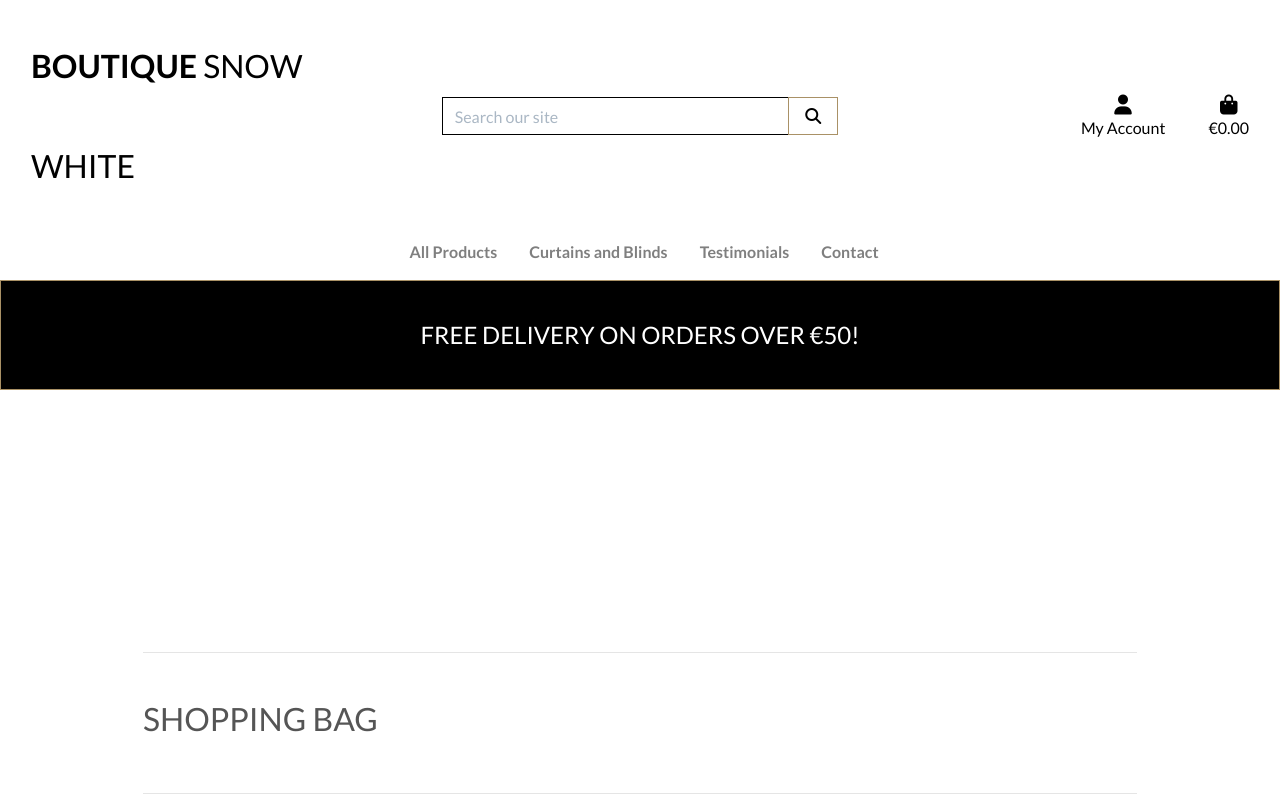
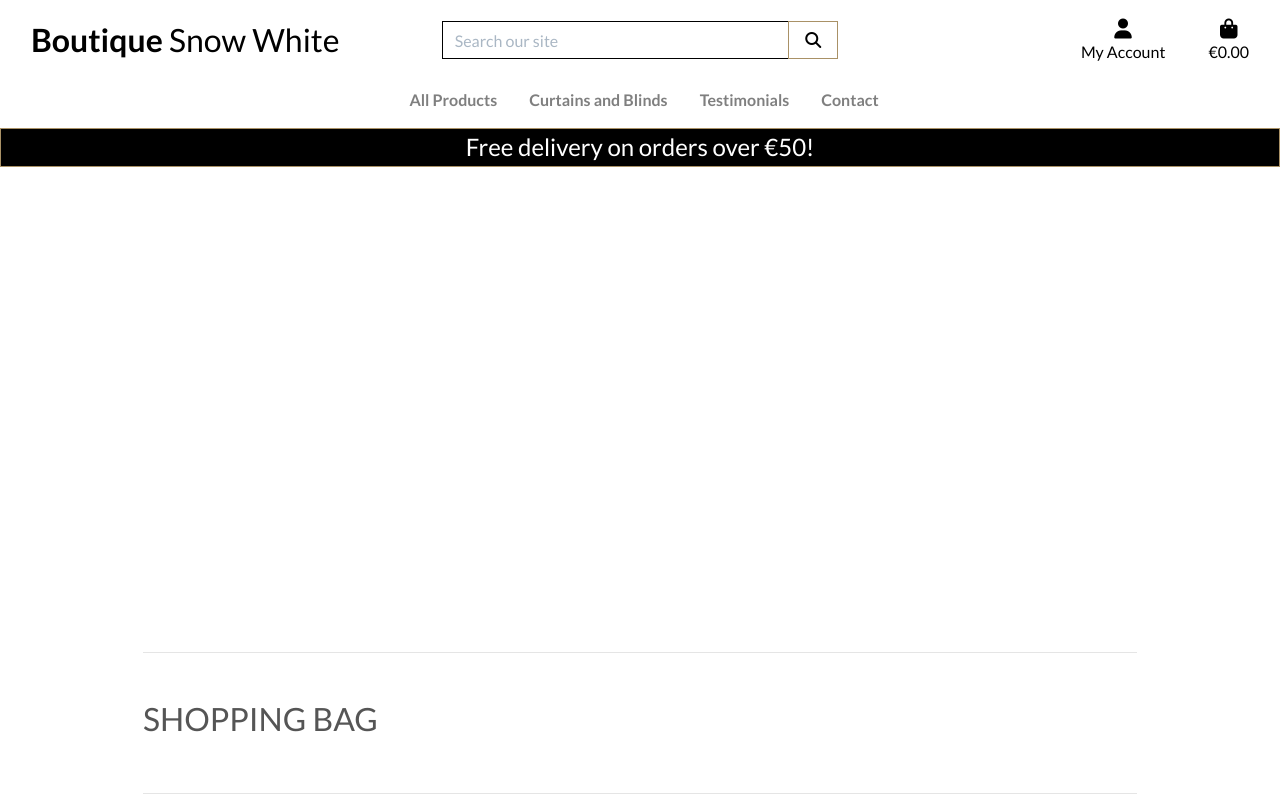
Before and after one commit to SnezhanaZdravkova/Boutique-Snow-White, a Django app: page /bag/ in a window 1280 px wide. Shown: the top 799 px of the page. Run offline with Django 3.2, Linux system fonts and the light colour scheme; some libraries are stand-ins or nearby versions.

Commit message:
removed logo-font from the title and the delivery banner

```diff
--- a/templates/base.html
+++ b/templates/base.html
@@ -48,7 +48,7 @@
         <div id="topnav" class="row bg-white pt-lg-2 d-none d-lg-flex">
           <div class="col-12 col-lg-4 my-auto py-1 py-lg-0 text-center text-lg-left">
             <a href="{% url 'home' %}" class="nav-link main-logo-link" aria-label="home">
-              <h2 class="logo-font text-black my-0"><strong>Boutique</strong> Snow White</h2>
+              <h2 class="text-xl text-black my-0"><strong>Boutique</strong> Snow White</h2>
             </a>
           </div>
           <div class="col-12 col-lg-4 my-auto py-1 py-lg-0">
@@ -115,7 +115,7 @@
         </div>
         <div id="delivery-banner" class="row text-center">
           <div class="col bg-black border-gold text-white">
-              <h4 class="logo-font my-1">Free delivery on orders over €{{ free_delivery_threshold }}!</h4>
+              <h4 class=" my-1">Free delivery on orders over €{{ free_delivery_threshold }}!</h4>
           </div>
         </div>
       </header>
```
